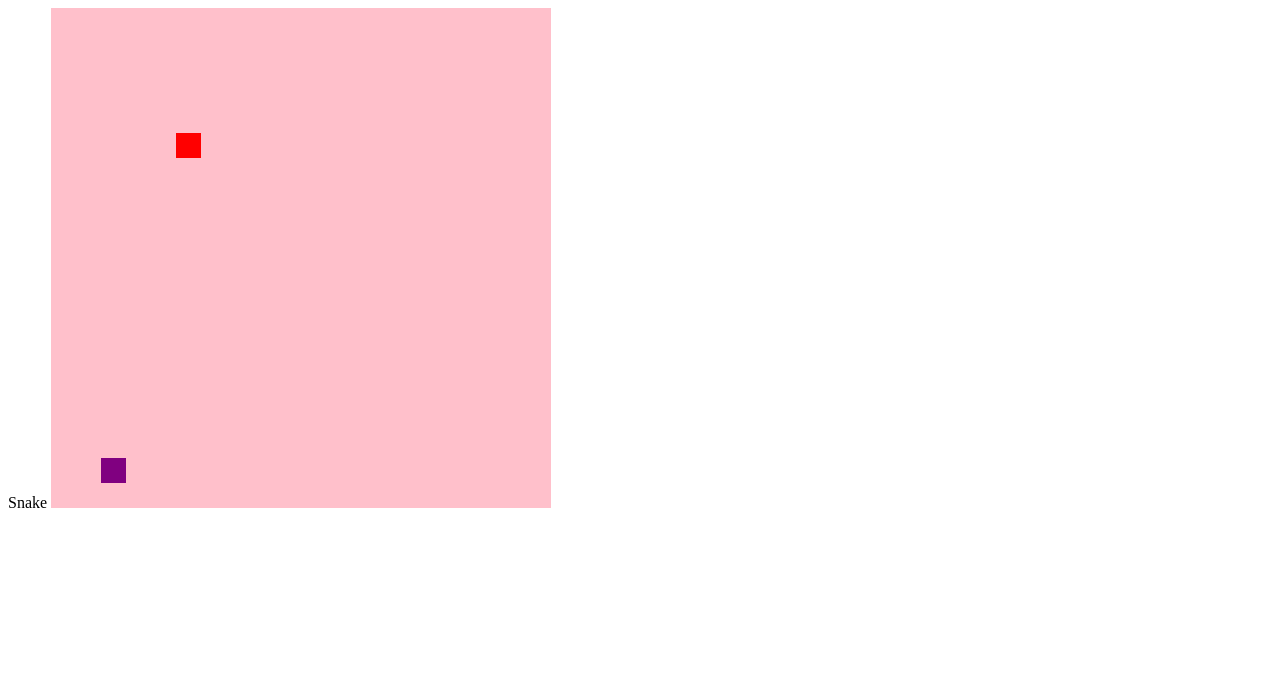
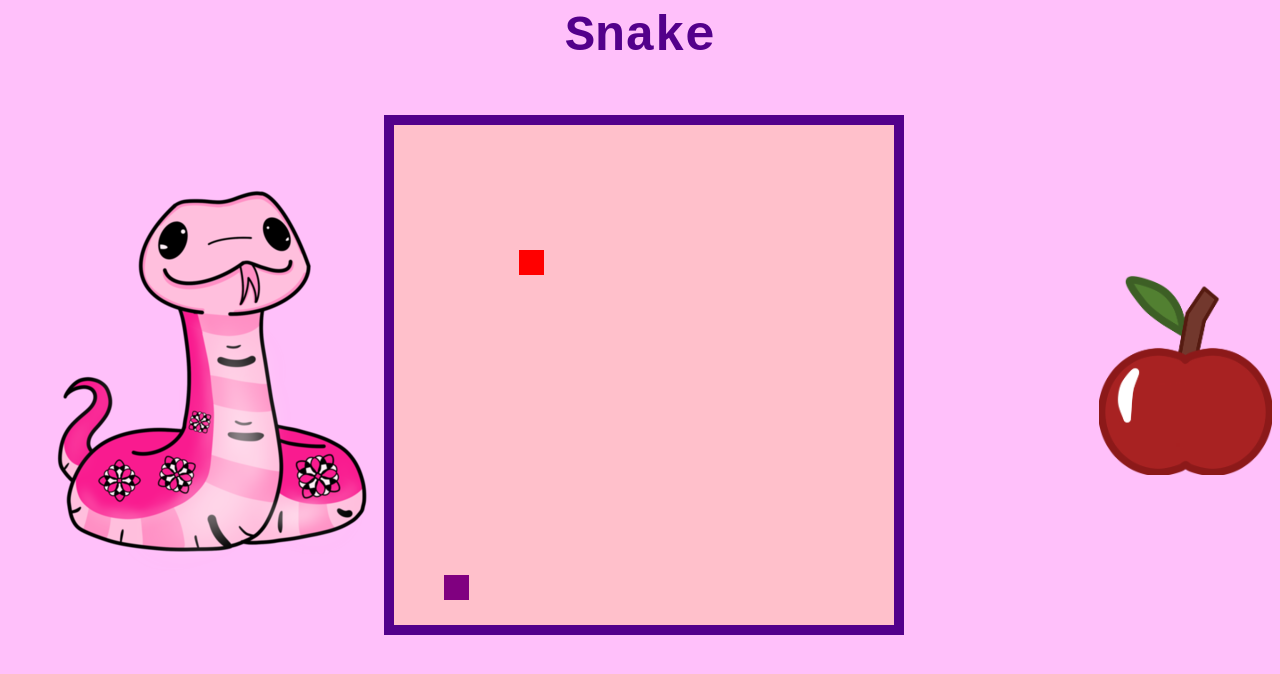
Before and after one commit to YoussefAzmires/Website, a plain HTML site: page index.html in a window 1280 px wide. Drawn offline with Linux system fonts and the light colour scheme.

Commit message:
adding ui to website

```diff
--- a/index.html
+++ b/index.html
@@ -4,10 +4,16 @@
     <meta charset="UTF-8">
     <meta name="viewport" content="width=device-width, initial-scale=1.0">
     <title>Document</title>
-    <script src="Game.js"></script>
+
+    <link rel="stylesheet" href="style.css">
 </head>
 <body>
-    Snake
+    <div id="Title">  Snake  </div>
+    <div class="pictures">
+    <img id="Snake" src="images/cute-pink-snake-png.webp">
     <canvas id="board"></canvas>
+
+    <img id="apple" src = "images/apple_1_0.png">
+    <script src="Game.js"></script>
 </body>
 </html>
--- /dev/null
+++ b/style.css
@@ -0,0 +1,32 @@
+body {
+    background-color: rgb(255, 192, 250);
+}
+
+
+
+#Title{
+    color: rgb(83, 0, 139);
+    font-family: 'Press Start 2P', monospace;
+    font-weight: bold;
+    font-size: 50px;
+    text-align: center;
+    margin-bottom: 50px;
+}
+#apple{
+    max-width: 200px;
+    max-height: 200px;
+
+}
+.pictures{
+    display: flex;
+    align-items: center;
+    justify-content: space-between;
+
+}
+#board{
+    border: 10px solid ;
+    border-color: rgb(83, 0, 139);
+}
+#Snake{
+    margin-right: -220px;
+}
```
Also changed, not shown: images/apple_1_0.png (added), images/cute-pink-snake-png.webp (added).
